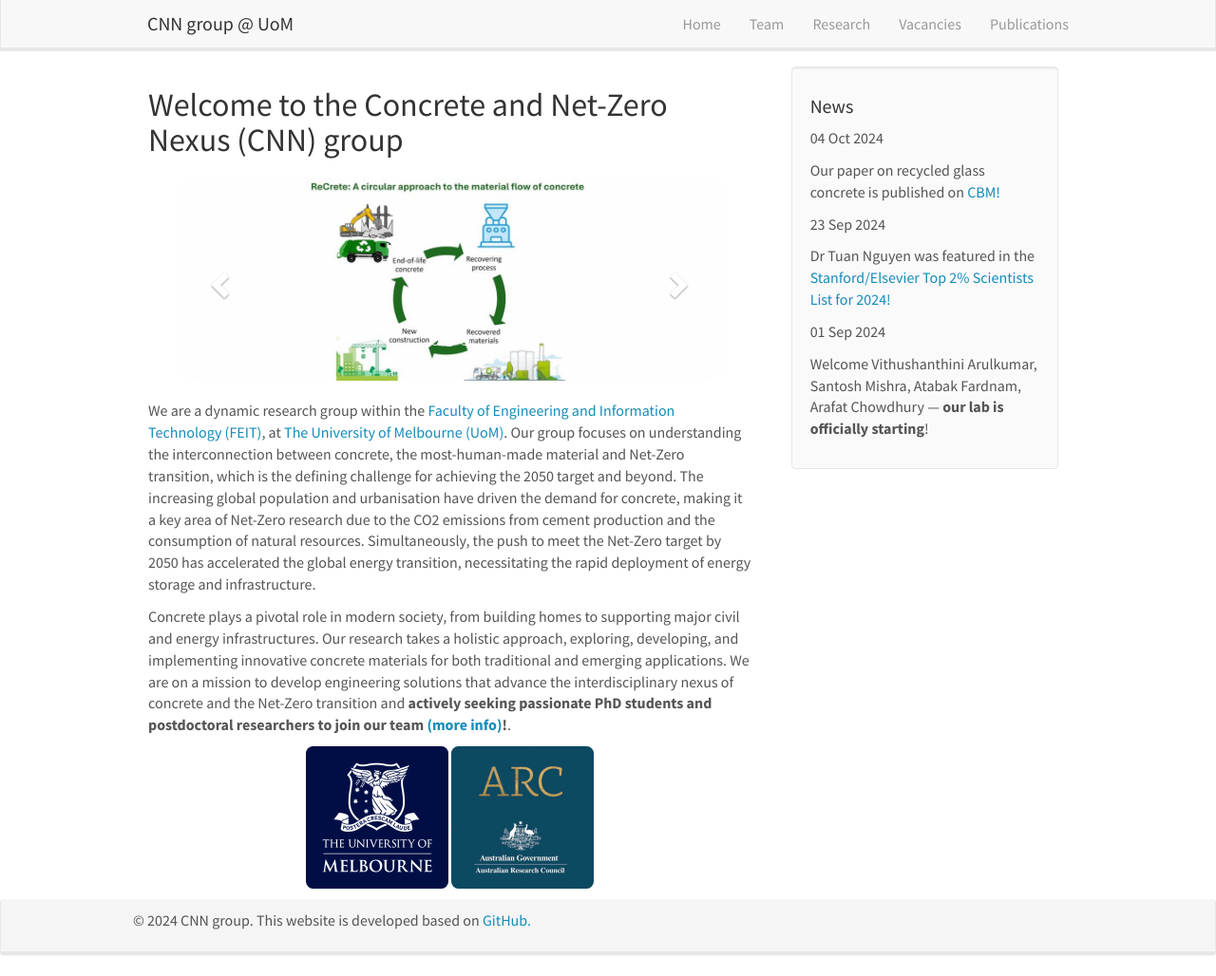
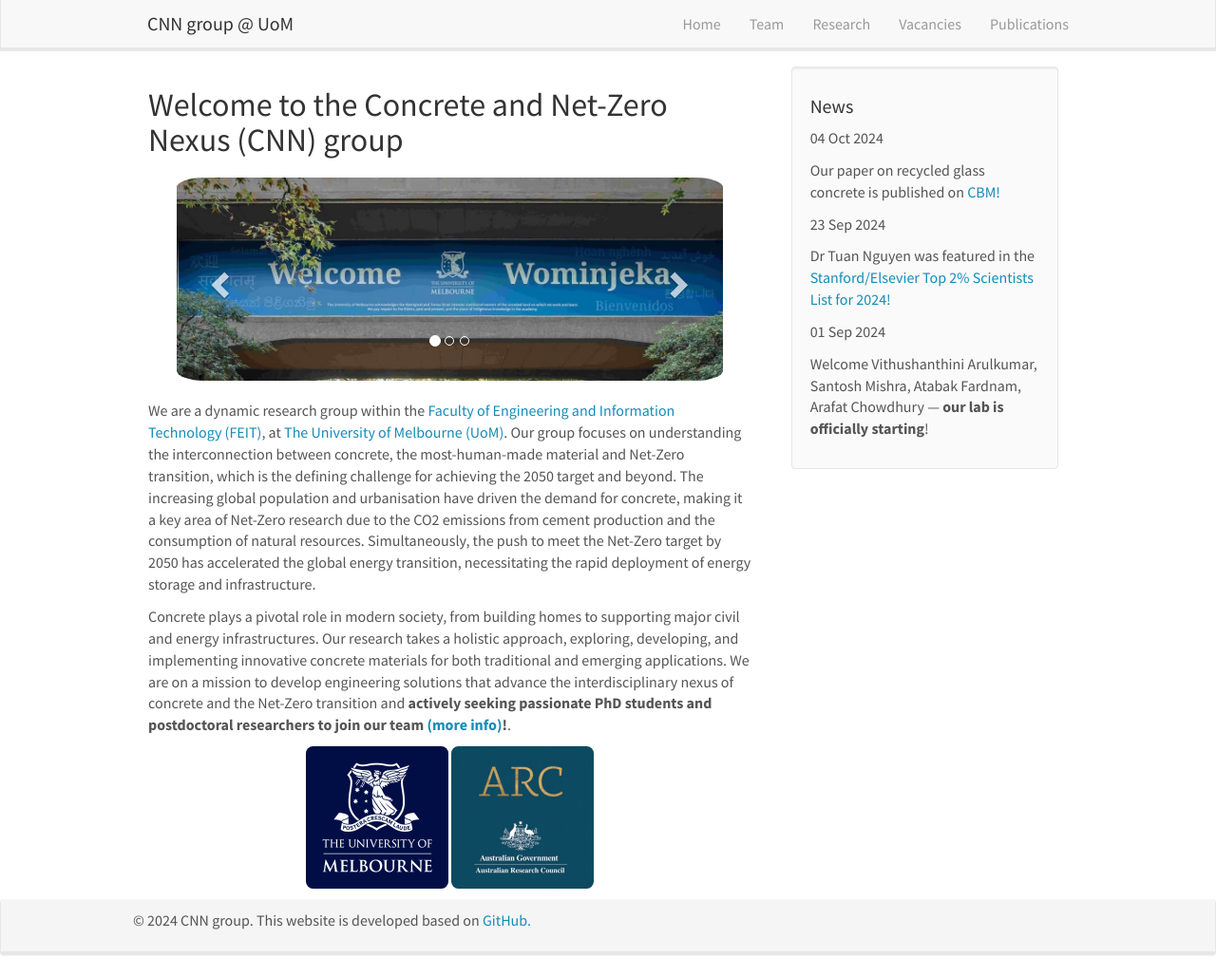
Before and after one commit to tuannguyenngoc/cnn-group, a Jekyll site: the page built from _pages/home.md, in a window 1280 px wide and 1028 px high. Shown: the whole window at 95% size. Built offline with Jekyll 4.4.1, drawn with Linux system fonts in a browser that asks for light colours; nearby versions of some CDN libraries.

Commit message:
Update home.md

```diff
--- a/_pages/home.md
+++ b/_pages/home.md
@@ -19,12 +19,6 @@ permalink: /
         <div class="item active">
             <img src="{{ site.url }}{{ site.baseurl }}/images/home/uom_welcome.jpg" alt="Slide 1" />
         </div>
-        <div class="item">
-            <img src="{{ site.url }}{{ site.baseurl }}/images/home/ReCrete.jpg" alt="Slide 2" />
-        </div>
-         <div class="item">
-            <img src="{{ site.url }}{{ site.baseurl }}/images/home/CTES.jpg" alt="Slide 3" />
-        </div>
     </div>
   <a class="left carousel-control" href="#carousel" role="button" data-slide="prev">
     <span class="glyphicon glyphicon-chevron-left" aria-hidden="true"></span>
```
